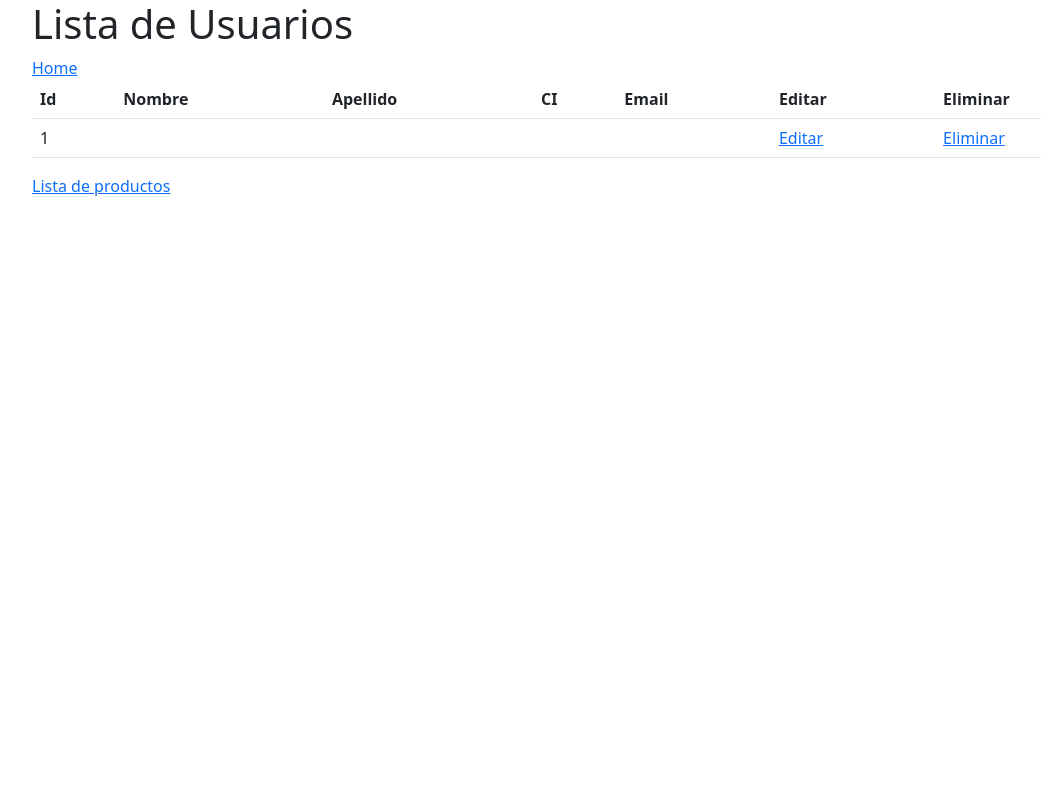
After one commit to gamurigm/Control-de-Almac-n, a PHP site: page /user_list.php in a window 1280 px wide. The commit adds this page. Shown: the whole page, without its empty margins (50-1091 px from the left). Run offline with PHP 8.4, Linux system fonts and the light colour scheme; tables that the repository leaves empty or names only in its code hold one stand-in row (values such as "Sample post"); data that the repository does not hold is empty.

Commit message:
lista de productos

```diff
--- a/index.php
+++ b/index.php
@@ -21,7 +21,10 @@
 
     </li>
     <li>
-      <a href="list.php">Lista</a>
+      <a href="user_list.php">Lista de Usuarios</a>
+    </li>
+    <li>
+      <a href="product_list.php">Lista de Productos</a>
     </li>
     <li>
       <a href="#">Hospital DB</a>
--- a/store.php
+++ b/store.php
@@ -18,7 +18,7 @@ if(!empty($_POST)) {
     $total_pvp = $_POST['total_pvp'];
 
 
-    $sql = "INSERT INTO productos(id, fecha_ingreso, fecha_egreso, cantidad, id_producto, id_factura, id_usuario,
+    $sql = "INSERT INTO productos(Id, fecha_ingreso, fecha_egreso, cantidad, id_producto, id_factura, id_usuario,
     costo, pvp, total_costo, total_pvp)
             VALUES (:id, :fecha_ingreso, :fecha_egreso, :cantidad, :id_producto, :id_factura, :id_usuario,
     :costo, :pvp, :total_costo, :total_pvp)";
--- /dev/null
+++ b/user_list.php
@@ -0,0 +1,47 @@
+<?php
+
+require_once 'config.php';
+$queryResult = $pdo->query("SELECT * FROM usuarios");
+
+?>
+
+<html>
+  <head>
+    <title>Base de Datos Almacen</title>
+    <link rel="stylesheet" href='./style.css'>
+    <link href="https://cdn.jsdelivr.net/npm/bootstrap@5.0.0-beta1/dist/css/bootstrap.min.css" rel="stylesheet" integrity="sha384-giJF6kkoqNQ00vy+HMDP7azOuL0xtbfIcaT9wjKHr8RbDVddVHyTfAAsrekwKmP1" crossorigin="anonymous">
+  </head>
+  <body>
+  <div class="container">
+  <h1>Lista de Usuarios</h1>
+      <a href="index.php">Home</a>
+      <table class=table>
+          <tr>
+              <th>Id</th>
+              <th>Nombre</th>
+              <th>Apellido</th>
+              <th>CI</th>
+              <th>Email</th>
+              <th>Editar</th>
+              <th>Eliminar</th>
+          </tr>
+          <?php
+          while($row = $queryResult->fetch(PDO::FETCH_ASSOC)) {
+
+              echo '<tr>';
+              echo '<td>'.$row['id'].'</td>';
+              echo '<td>'.$row['Nombre'].'</td>';
+              echo '<td>'.$row['Apellido'].'</td>';
+              echo '<td>'.$row['CI'].'</td>';
+              echo '<td>'.$row['Email'].'</td>';
+              echo '<td><a href="update.php?id='.$row['id'].'">Editar</a></td>';
+              echo '<td><a href="delete.php?id='.$row['id'].'">Eliminar</a></td>';
+              echo '</tr>';
+          }
+              ?>
+
+      </table>
+      <a href="product_list.php">Lista de productos</a>
+  </div>
+  </body>
+</html>
```
Also changed, not shown: delete.php (+8 -1 lines), product_list.php (renamed from list.php, +15 -16 lines).
